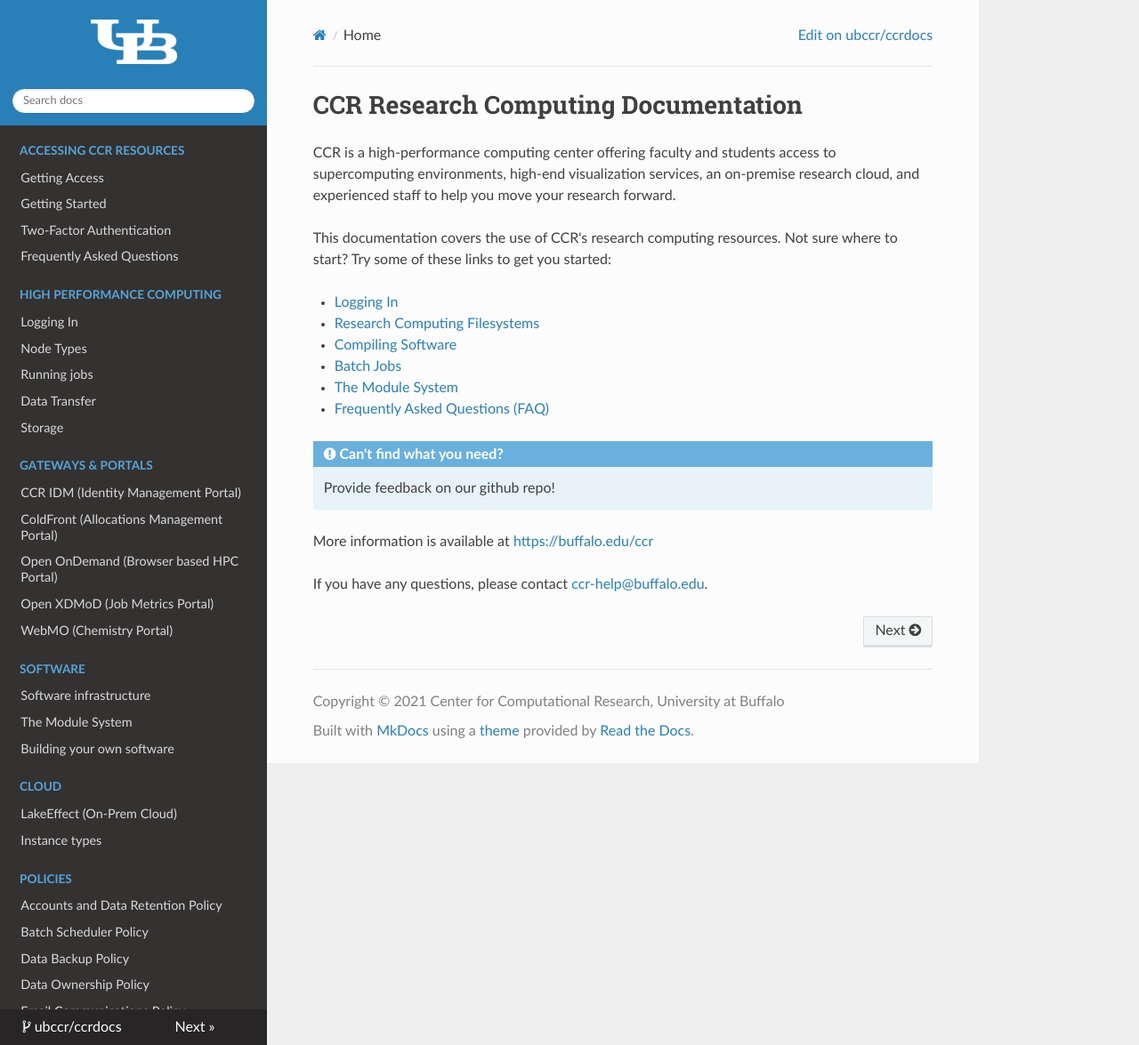
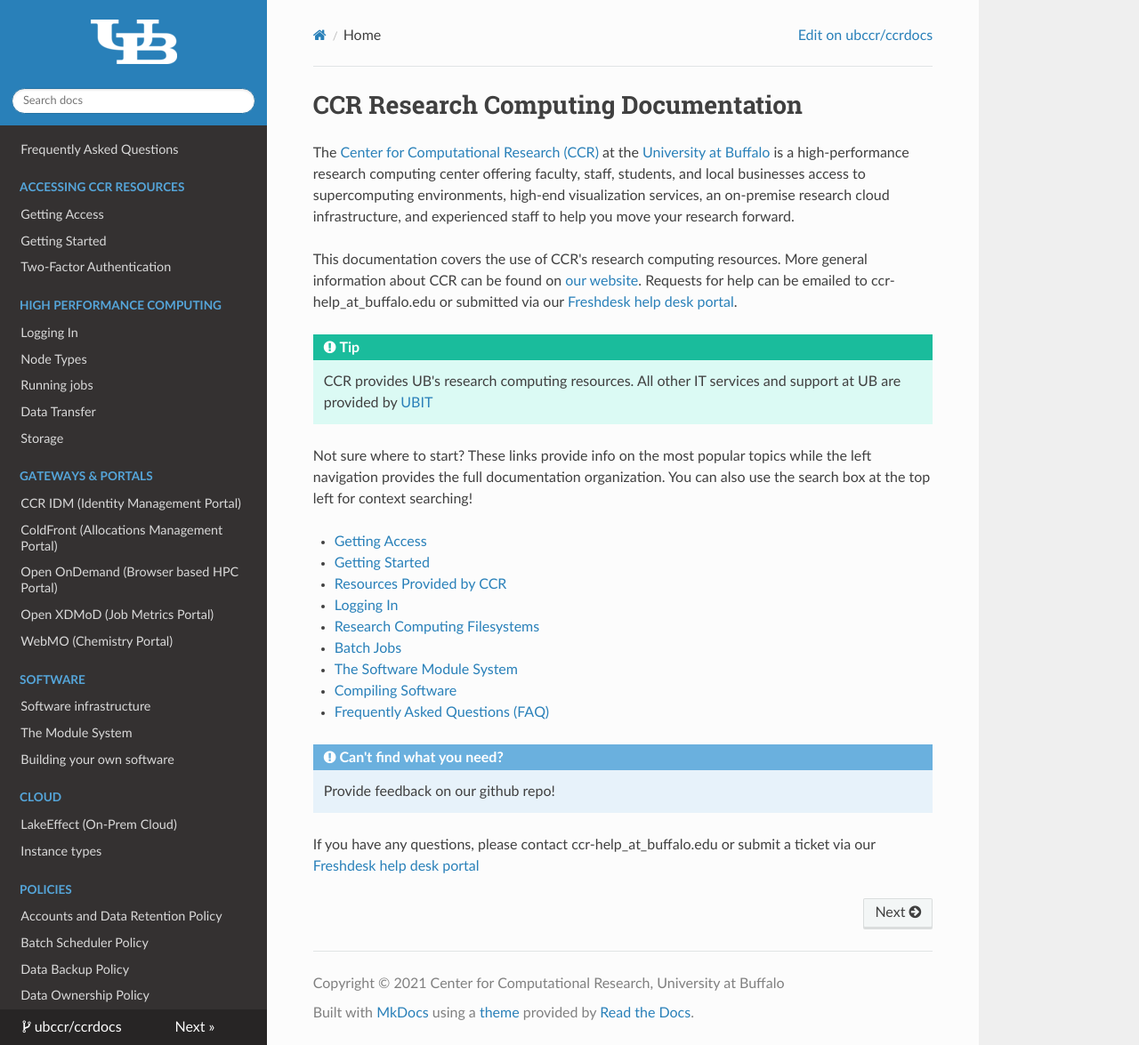
Before and after one commit to ubccr/ccrdocs, an MkDocs documentation site: the page built from pages/index.md, in a window 1280 px wide and 1175 px high. Shown: the whole window at 89% size. Built offline with MkDocs 1.6.1, drawn with Linux system fonts in a browser that asks for light colours; nearby versions of some CDN libraries.

Commit message:
initial updates to idm docs

```diff
--- a/mkdocs.yml
+++ b/mkdocs.yml
@@ -39,11 +39,11 @@ markdown_extensions:
 # Page tree
 nav:
   - Home: index.md
+  - Frequently Asked Questions: faq.md
   - Accessing CCR Resources:
     - Getting Access: getting-access.md
     - Getting Started: getting-started.md
     - Two-Factor Authentication: 2fa.md
-    - Frequently Asked Questions: faq.md
   - High Performance Computing:
     - Logging In: hpc/login.md
     - Node Types: hpc/node-types.md
--- a/pages/index.md
+++ b/pages/index.md
@@ -1,22 +1,25 @@
 # CCR Research Computing Documentation
 
-CCR is a high-performance computing center offering faculty and students access
-to supercomputing environments, high-end visualization services, an on-premise
-research cloud, and experienced staff to help you move your research forward.
+The [Center for Computational Research (CCR)](https://buffalo.edu/ccr) at the [University at Buffalo](https://buffalo.edu) is a high-performance research computing center offering faculty, staff, students, and local businesses access to supercomputing environments, high-end visualization services, an on-premise research cloud infrastructure, and experienced staff to help you move your research forward.
 
-This documentation covers the use of CCR's research computing resources. Not
-sure where to start? Try some of these links to get you started:
+This documentation covers the use of CCR's research computing resources. More general information about CCR can be found on [our website](https://buffalo.edu/ccr).  Requests for help can be emailed to ccr-help_at_buffalo.edu or submitted via our [Freshdesk help desk portal](https://ubccr.freshdesk.com).
 
+!!! Tip
+    CCR provides UB's research computing resources. All other IT services and support at UB are provided by [UBIT](https://buffalo.edu/ubit)
+
+Not sure where to start? These links provide info on the most popular topics while the left navigation provides the full documentation organization.  You can also use the search box at the top left for context searching!
+
+- [Getting Access](getting-access.md)
+- [Getting Started](getting-started.md)
+- [Resources Provided by CCR](getting-started.md#computing-resources-at-ccr)
 - [Logging In](hpc/login.md)
 - [Research Computing Filesystems](hpc/storage.md)
+- [Batch Jobs](hpc/jobs.md)
+- [The Software Module System](software/modules.md)
 - [Compiling Software](software/building.md)
-- [Batch Jobs](hpc/jobs.md)
-- [The Module System](software/modules.md)
 - [Frequently Asked Questions (FAQ)](faq.md)
 
 !!! note "Can't find what you need?"
     Provide feedback on our github repo!
 
-More information is available at https://buffalo.edu/ccr
-
-If you have any questions, please contact ccr-help@buffalo.edu.
+If you have any questions, please contact ccr-help_at_buffalo.edu or submit a ticket via our [Freshdesk help desk portal](https://ubccr.freshdesk.com)
```
Also changed, not shown: pages/getting-access.md (+10 -5 lines), pages/getting-started.md (+4 -4 lines), pages/hpc/storage.md (+8 -3 lines), pages/portals/idm.md (+111 -97 lines).
